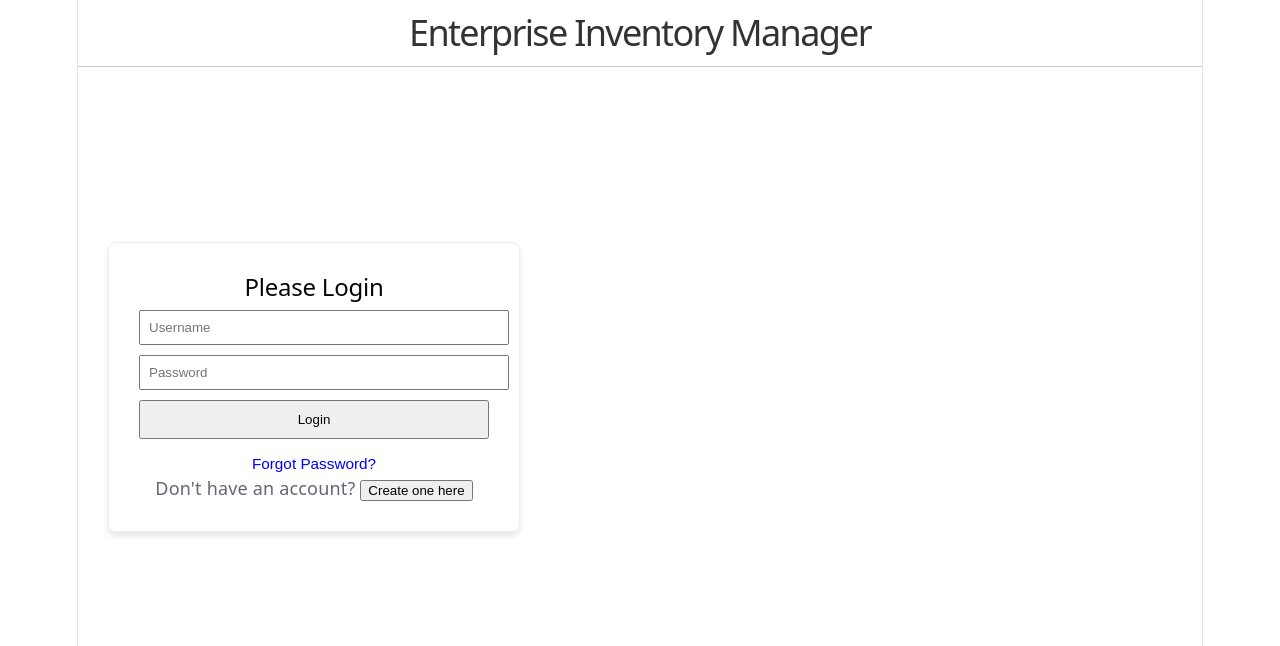
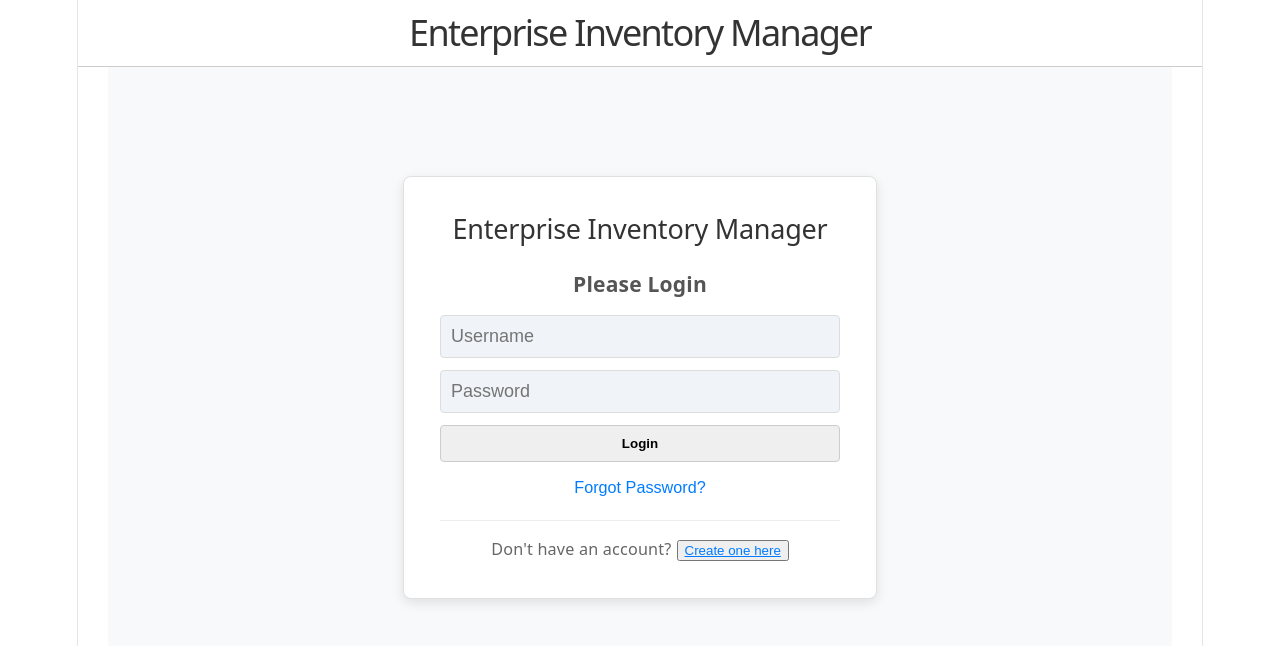
Before and after one commit to AndrewStattADA/InvManSys-Frontend, a React (Vite) app: page / in a window 1280 px wide. Shown: the top 646 px of the page. Built offline with nearby package versions, Linux system fonts and the light colour scheme; no server answers.

Commit message:
visual changes

```diff
--- a/src/App.css
+++ b/src/App.css
@@ -103,10 +103,195 @@
   height: 80vh;
 }
 
-.login-box {
-  width: 350px;
-  padding: 30px;
-  border: 1px solid #eee;
-  border-radius: 8px;
-  box-shadow: 0 4px 6px rgba(0,0,0,0.1);
+/* --- Login Page Centering --- */
+.login-page {
+    display: flex;
+    justify-content: center; /* Horizontal center */
+    align-items: center;     /* Vertical center */
+    min-height: 100vh;       /* Full screen height */
+    background-color: #f8f9fa;
 }
+
+/* --- The Login Card --- */
+.login-card {
+    background: white;
+    padding: 2rem;
+    border-radius: 8px;
+    box-shadow: 0 4px 12px rgba(0, 0, 0, 0.1); /* Soft shadow like your screenshots */
+    width: 100%;
+    max-width: 400px;
+    text-align: center;
+    border: 1px solid #e0e0e0;
+}
+
+.login-card h2 {
+    margin-bottom: 1.5rem;
+    font-size: 1.5rem;
+    color: #333;
+}
+
+.login-card h3 {
+    margin-bottom: 1rem;
+    color: #555;
+}
+
+/* --- Form Elements --- */
+.login-form {
+    display: flex;
+    flex-direction: column;
+    gap: 12px;
+}
+
+.login-form input {
+    padding: 10px;
+    border: 1px solid #ddd;
+    border-radius: 4px;
+    font-size: 1rem;
+    background-color: #f0f4f8; /* Matches the tint in image_709ecb.png */
+}
+
+.login-submit-btn {
+    padding: 10px;
+    background-color: #efefef;
+    border: 1px solid #ccc;
+    border-radius: 4px;
+    cursor: pointer;
+    font-weight: bold;
+    transition: background 0.2s;
+}
+
+.login-submit-btn:hover {
+    background-color: #e2e2e2;
+}
+
+.link-btn {
+    background: none;
+    border: none;
+    color: #007bff;
+    text-decoration: none;
+    cursor: pointer;
+    margin-top: 15px;
+    font-size: 0.9rem;
+}
+
+.link-btn:hover {
+    text-decoration: underline;
+}
+
+.status-message {
+    margin-top: 10px;
+    color: green;
+    font-size: 0.85rem;
+}
+/* --- Styles for the newly moved footer area --- */
+.signup-container {
+    margin-top: 20px;
+    padding-top: 15px;
+    border-top: 1px solid #eee; /* Optional: adds a nice separator line */
+    font-size: 0.9rem;
+    color: #666;
+}
+
+.create-btn-link {
+    display: inline-block;
+    color: #007bff;
+    text-decoration: underline;
+    font-weight: 500;
+    margin-left: 5px;
+    cursor: pointer;
+}
+
+.create-btn-link:hover {
+    color: #0056b3;
+}
+/* --- New Grid Layout for Inventory Items (Red Outline Area) --- */
+
+.inventory-grid-scroll-area {
+    /* Sets the height to fit exactly 2 rows of cards.
+       If your cards get taller due to long text, you may need to increase this number slightly (e.g., 380px) */
+    max-height: 500px;
+    overflow-y: auto; /* Forces the vertical scrollbar to appear after 2 rows */
+    padding-right: 10px; /* Adds space so the scrollbar doesn't cover your cards */
+    margin-top: 15px;
+}
+
+.inventory-grid-container {
+    display: grid;
+    grid-template-columns: repeat(3, 1fr); /* Strictly enforces 3 columns per row */
+    gap: 15px; /* Space between the cards */
+}
+
+.grid-card {
+    border: 1px solid #d1d5db;
+    border-radius: 4px;
+    padding: 16px;
+    background-color: #ffffff;
+    display: flex;
+    flex-direction: column;
+    justify-content: space-between;
+    min-height: 150px; /* Keeps rows uniformly sized */
+}
+
+/* Recreates the light red tint for low stock items from your table */
+.grid-card.low-stock {
+    background-color: #fff5f5;
+    border-color: #fc8181;
+}
+
+.card-title {
+    font-size: 1.1rem;
+    margin-bottom: 12px;
+    display: flex;
+    flex-direction: column;
+}
+
+.low-stock-label {
+    color: #e53e3e;
+    font-size: 0.75rem;
+    font-weight: bold;
+    margin-top: 4px;
+}
+
+.low-stock-text {
+    color: #e53e3e;
+    font-weight: bold;
+}
+
+.card-detail {
+    font-size: 0.9rem;
+    color: #4a5568;
+    margin-bottom: 6px;
+}
+
+.card-actions {
+    margin-top: 15px;
+    display: flex;
+    gap: 10px;
+}
+
+.card-actions button {
+    padding: 5px 12px;
+    font-size: 0.85rem;
+    cursor: pointer;
+    border: 1px solid #cbd5e0;
+    background: white;
+    border-radius: 4px;
+}
+
+.card-actions .delete-btn {
+    color: #e53e3e;
+}
+
+/* --- Edit Mode Inputs --- */
+.edit-input {
+    width: 90%;
+    padding: 4px 8px;
+    border: 1px solid #cbd5e0;
+    border-radius: 4px;
+    font-family: inherit;
+}
+
+.qty-edit {
+    width: 70px;
+    margin-left: 8px;
+}
--- a/src/App.jsx
+++ b/src/App.jsx
@@ -71,16 +71,16 @@ function App() {
           {!isLoggedIn ? (
             <div className="auth-container">
               {isRegistering ? (
-                <Register onRegisterSuccess={() => setIsRegistering(false)} onBackToLogin={() => setIsRegistering(false)} />
+                <Register
+                  onRegisterSuccess={() => setIsRegistering(false)}
+                  onBackToLogin={() => setIsRegistering(false)}
+                />
               ) : (
-                <div className="login-box">
-                  <h2>Please Login</h2>
-                  <Login onLoginSuccess={handleLoginSuccess} />
-                  <p className="auth-footer">
-                    Don't have an account?{' '}
-                    <button onClick={() => setIsRegistering(true)} className="link-btn">Create one here</button>
-                  </p>
-                </div>
+                /* We pass the function to Login here */
+                <Login
+                  onLoginSuccess={handleLoginSuccess}
+                  onShowRegister={() => setIsRegistering(true)}
+                />
               )}
             </div>
           ) : (
--- a/src/components/Login.jsx
+++ b/src/components/Login.jsx
@@ -1,10 +1,11 @@
 import React, { useState } from 'react';
 import axiosInstance from '../api/axiosInstance';
 
-const Login = ({ onLoginSuccess }) => {
+// Add onShowRegister to the props
+const Login = ({ onLoginSuccess, onShowRegister }) => {
     const [username, setUsername] = useState('');
     const [password, setPassword] = useState('');
-    const [email, setEmail] = useState(''); // For reset request
+    const [email, setEmail] = useState('');
     const [showForgot, setShowForgot] = useState(false);
     const [message, setMessage] = useState('');
 
@@ -35,57 +36,73 @@ const Login = ({ onLoginSuccess }) => {
         }
     };
 
-    if (showForgot) {
     return (
-            <div className="login-form">
+        <div className="login-page">
+            <div className="login-card">
+                <h2>Enterprise Inventory Manager</h2>
+
+                {showForgot ? (
+                    <div className="login-content">
                         <h3>Reset Password</h3>
                         <p>Enter your email to receive a reset link.</p>
-                <form onSubmit={handleResetRequest}>
+                        <form onSubmit={handleResetRequest} className="login-form">
                             <input
                                 type="email"
                                 placeholder="Your Email"
                                 value={email}
                                 onChange={(e) => setEmail(e.target.value)}
                                 required
-                        style={{ display: 'block', width: '100%', marginBottom: '10px', padding: '8px' }}
                             />
-                    <button type="submit" className="login-btn">Send Reset Link</button>
+                            <button type="submit" className="login-submit-btn">Send Reset Link</button>
+                        </form>
                         <button
-                        type="button"
+                            className="link-btn"
                             onClick={() => setShowForgot(false)}
-                        style={{ background: 'none', border: 'none', color: 'blue', cursor: 'pointer', marginTop: '10px' }}
                         >
                             Back to Login
                         </button>
-                </form>
-                {message && <p style={{ marginTop: '10px', color: 'green' }}>{message}</p>}
+                        {message && <p className="status-message">{message}</p>}
                     </div>
-        );
-    }
-
-    return (
-        <div className="login-form">
-            <form onSubmit={handleLogin}>
+                ) : (
+                    <div className="login-content">
+                        <h3>Please Login</h3>
+                        <form onSubmit={handleLogin} className="login-form">
                             <input
                                 type="text"
                                 placeholder="Username"
+                                value={username}
                                 onChange={(e) => setUsername(e.target.value)}
-                    style={{ display: 'block', width: '100%', marginBottom: '10px', padding: '8px' }}
                             />
                             <input
                                 type="password"
                                 placeholder="Password"
+                                value={password}
                                 onChange={(e) => setPassword(e.target.value)}
-                    style={{ display: 'block', width: '100%', marginBottom: '10px', padding: '8px' }}
                             />
-                <button type="submit" className="login-btn" style={{ width: '100%', padding: '10px' }}>Login</button>
+                            <button type="submit" className="login-submit-btn">Login</button>
                         </form>
                         <button
+                            className="link-btn"
                             onClick={() => setShowForgot(true)}
-                style={{ background: 'none', border: 'none', color: 'blue', cursor: 'pointer', marginTop: '15px', fontSize: '0.85em' }}
                         >
                             Forgot Password?
                         </button>
+
+                        <div className="signup-container">
+                            <p>
+                                Don't have an account?
+                                <button
+                                    type="button"
+                                    className="create-btn-link"
+                                    onClick={onShowRegister}
+                                >
+                                    Create one here
+                                </button>
+                            </p>
+                        </div>
+                    </div>
+                )}
+            </div>
         </div>
     );
 };
--- a/src/components/Register.jsx
+++ b/src/components/Register.jsx
@@ -24,7 +24,7 @@ const Register = ({ onRegisterSuccess, onBackToLogin }) => {
                 password: formData.password
             });
             alert("Account created successfully! You can now log in.");
-            onRegisterSuccess(); // Switch user back to login view
+            onRegisterSuccess();
         } catch (error) {
             console.error("Registration error:", error.response?.data);
             alert("Registration failed. Username might already be taken.");
@@ -32,42 +32,59 @@ const Register = ({ onRegisterSuccess, onBackToLogin }) => {
     };
 
     return (
-        <div style={{ maxWidth: '300px', margin: 'auto', padding: '20px', border: '1px solid #ccc', borderRadius: '8px' }}>
-            <h2>Create Account</h2>
-            <form onSubmit={handleSubmit} style={{ display: 'flex', flexDirection: 'column', gap: '10px' }}>
+        <div className="login-page">
+            <div className="login-card">
+                <h2>Enterprise Inventory Manager</h2>
+                <div className="login-content">
+                    <h3>Create Account</h3>
+                    <form onSubmit={handleSubmit} className="login-form">
                         <input
                             type="text"
                             placeholder="Username"
                             required
+                            value={formData.username}
                             onChange={e => setFormData({...formData, username: e.target.value})}
                         />
                         <input
                             type="email"
                             placeholder="Email"
+                            required
+                            value={formData.email}
                             onChange={e => setFormData({...formData, email: e.target.value})}
                         />
                         <input
                             type="password"
                             placeholder="Password"
                             required
+                            value={formData.password}
                             onChange={e => setFormData({...formData, password: e.target.value})}
                         />
                         <input
                             type="password"
                             placeholder="Confirm Password"
                             required
+                            value={formData.confirmPassword}
                             onChange={e => setFormData({...formData, confirmPassword: e.target.value})}
                         />
-                <button type="submit" style={{ backgroundColor: '#28a745', color: 'white', padding: '10px' }}>
+                        <button type="submit" className="login-submit-btn">
                             Register
                         </button>
                     </form>
+
+                    <div className="signup-container">
+                        <p>
+                            Already have an account?
                             <button
+                                type="button"
+                                className="create-btn-link"
                                 onClick={onBackToLogin}
-                style={{ marginTop: '10px', background: 'none', border: 'none', color: 'blue', cursor: 'pointer' }}
                             >
-                Already have an account? Log in
+                                Log in
                             </button>
+                        </p>
+                    </div>
+                </div>
+            </div>
         </div>
     );
 };
```
Also changed, not shown: src/components/InventoryList.jsx (+48 -39 lines). Lines whose indentation alone changed are shown as unchanged.
